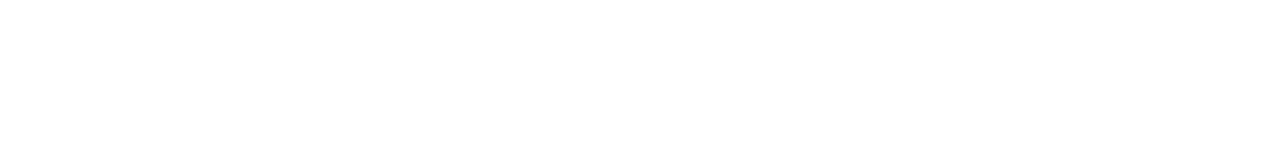
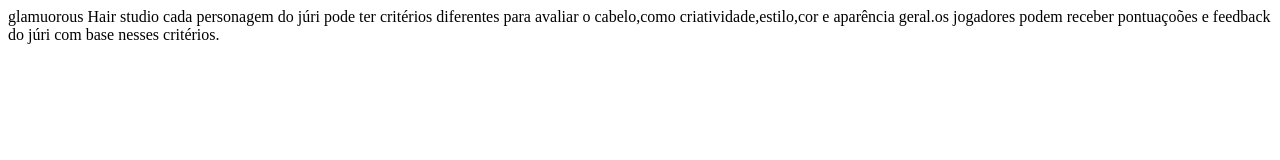
Before and after one commit to taianelpx/taianeHTML, a plain HTML site: page index.html in a window 1280 px wide. Drawn offline with Linux system fonts and the light colour scheme.

Commit message:
inex.html

```diff
--- a/index.html
+++ b/index.html
@@ -6,6 +6,8 @@
     <title>Document</title>
 </head>
 <body>
+glamuorous Hair studio
 
+cada personagem do júri pode ter critérios diferentes para avaliar o cabelo,como criatividade,estilo,cor e aparência geral.os jogadores podem receber pontuaçoões e feedback do júri com base nesses critérios.
 </body>
 </html>
```
